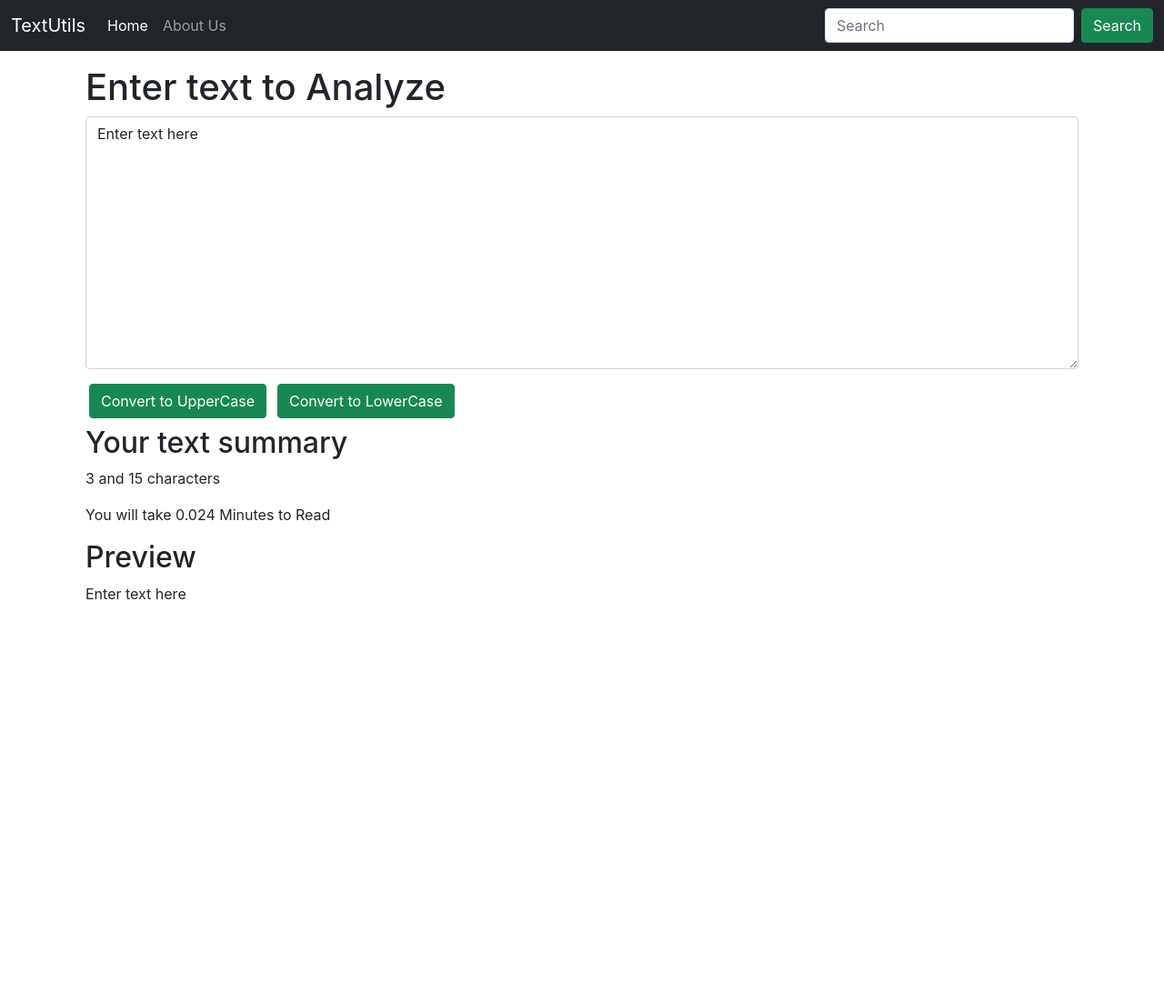
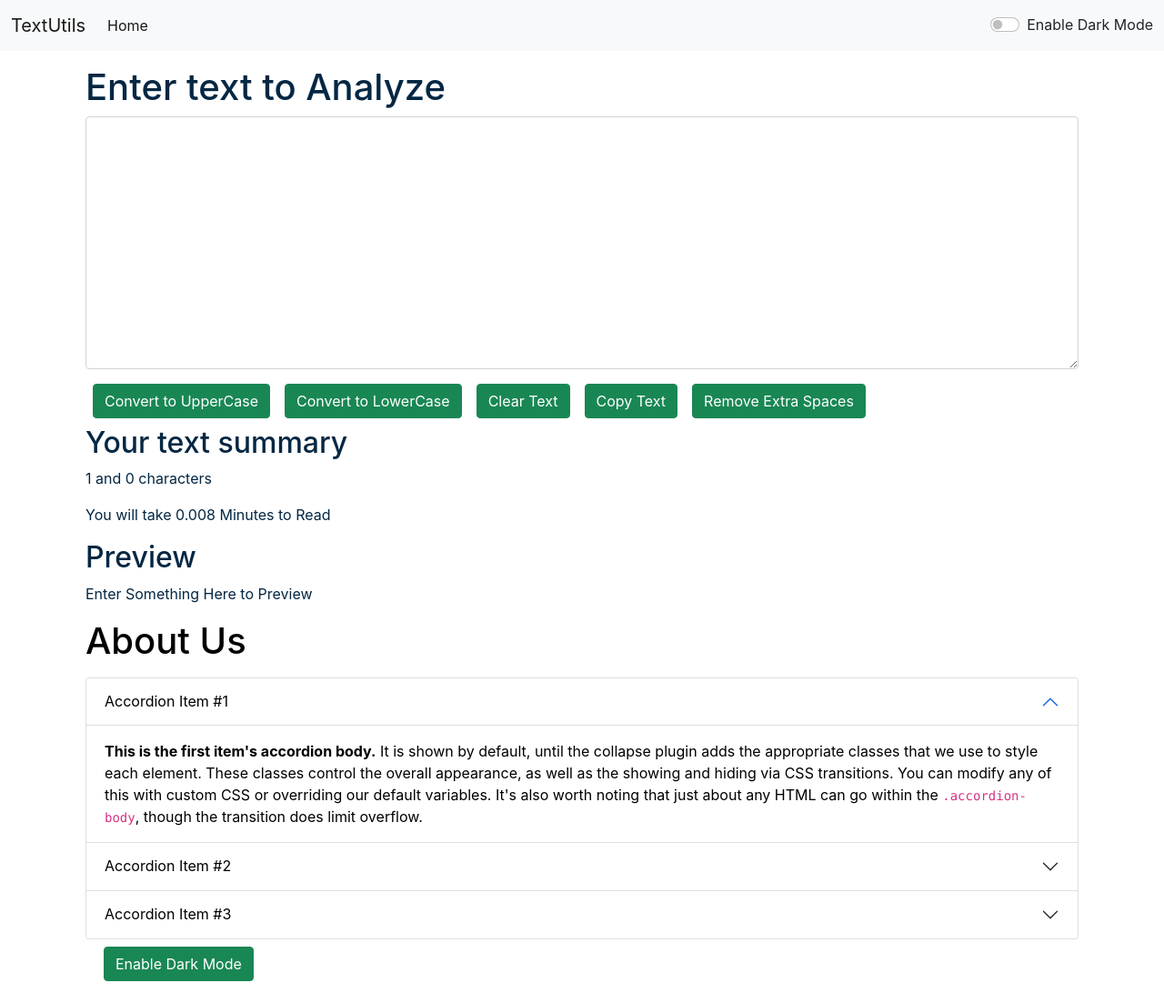
Before and after one commit to shrutinarad16/TextUtils, a React (Create React App) app: page / in a window 1280 px wide. Shown: the whole page at 91% size. Before the commit the page ends 800 px from the top, so only its background shows below. Built offline with nearby package versions, Linux system fonts and the light colour scheme.

Commit message:
Dark Mode Added Successfully

```diff
--- a/src/App.js
+++ b/src/App.js
@@ -1,12 +1,30 @@
 import Navbar from './components/Navbar';
+import About from './components/About';
 import TextForm from './components/TextForm';
+import React, { useState } from 'react';
 
 function App() {
+  const [mode, setMode] = useState('light'); // whether dark mode is enabled or not
+
+  const toggleMode = ()=>{
+    if(mode === 'dark')
+    {
+    setMode('light')
+    document.body.style.backgroundColor = 'white'
+    }
+    else
+    {
+      setMode('dark')
+      document.body.style.backgroundColor = '#042743'
+    }
+
+  }
   return (
     <>
-<Navbar title = "TextUtils" aboutText = "About Us" />
+<Navbar title = "TextUtils" mode ={mode} toggleMode={toggleMode}/>
 <div className="container my-3">
-<TextForm heading = "Enter text to Analyze"/>
+<TextForm heading = "Enter text to Analyze" mode={mode}/>
+<About/>
 </div>
 
     </>
--- /dev/null
+++ b/src/components/About.js
@@ -0,0 +1,129 @@
+import React , {useState} from "react";
+
+export default function About() {
+    const [myStyle, setMyStyle] = useState({
+        color: "black",
+        backgroundColor: "white"
+    })
+    const [btnText, setBtnText] = useState("Enable Dark Mode")
+
+    const toggleStyle = () => {
+        if (myStyle.color === "black") {
+            setMyStyle({
+                color: "white",
+                backgroundColor: "black"
+            })
+            setBtnText("Enable Light Mode")
+        } else {
+            setMyStyle({
+                color: "black",
+                backgroundColor: "white",
+                border: "1px solid white"
+            })
+            setBtnText("Enable Dark Mode")
+        }
+    }
+  return (
+    <div className="container" style={myStyle}>
+    <h1 className="my-3">About Us</h1>
+      <div className="accordion " id="accordionExample">
+        <div className="accordion-item">
+          <h2 className="accordion-header" id="headingOne">
+            <button
+              className="accordion-button" style={myStyle}
+              type="button"
+              data-bs-toggle="collapse"
+              data-bs-target="#collapseOne"
+              aria-expanded="true"
+              aria-controls="collapseOne"
+            >
+              Accordion Item #1
+            </button>
+          </h2>
+          <div
+            id="collapseOne"
+            className="accordion-collapse collapse show"
+            aria-labelledby="headingOne"
+            data-bs-parent="#accordionExample"
+          >
+            <div className="accordion-body" style={myStyle}>
+              <strong>This is the first item's accordion body.</strong> It is
+              shown by default, until the collapse plugin adds the appropriate
+              classes that we use to style each element. These classes control
+              the overall appearance, as well as the showing and hiding via CSS
+              transitions. You can modify any of this with custom CSS or
+              overriding our default variables. It's also worth noting that just
+              about any HTML can go within the <code>.accordion-body</code>,
+              though the transition does limit overflow.
+            </div>
+          </div>
+        </div>
+        <div className="accordion-item" style={myStyle}>
+          <h2 className="accordion-header" id="headingTwo">
+            <button
+              className="accordion-button collapsed" style={myStyle}
+              type="button"
+              data-bs-toggle="collapse"
+              data-bs-target="#collapseTwo"
+              aria-expanded="false"
+              aria-controls="collapseTwo"
+            >
+              Accordion Item #2
+            </button>
+          </h2>
+          <div
+            id="collapseTwo"
+            className="accordion-collapse collapse"
+            aria-labelledby="headingTwo"
+            data-bs-parent="#accordionExample"
+          >
+            <div className="accordion-body" style={myStyle}>
+              <strong>This is the second item's accordion body.</strong> It is
+              hidden by default, until the collapse plugin adds the appropriate
+              classes that we use to style each element. These classes control
+              the overall appearance, as well as the showing and hiding via CSS
+              transitions. You can modify any of this with custom CSS or
+              overriding our default variables. It's also worth noting that just
+              about any HTML can go within the <code>.accordion-body</code>,
+              though the transition does limit overflow.
+            </div>
+          </div>
+        </div>
+        <div className="accordion-item" style={myStyle}>
+          <h2 className="accordion-header" id="headingThree">
+            <button
+              className="accordion-button collapsed" style={myStyle}
+              type="button"
+              data-bs-toggle="collapse"
+              data-bs-target="#collapseThree"
+              aria-expanded="false"
+              aria-controls="collapseThree"
+            >
+              Accordion Item #3
+            </button>
+          </h2>
+          <div
+            id="collapseThree"
+            className="accordion-collapse collapse"
+            aria-labelledby="headingThree"
+            data-bs-parent="#accordionExample"
+          >
+            <div className="accordion-body" style={myStyle}>
+              <strong>This is the third item's accordion body.</strong> It is
+              hidden by default, until the collapse plugin adds the appropriate
+              classes that we use to style each element. These classes control
+              the overall appearance, as well as the showing and hiding via CSS
+              transitions. You can modify any of this with custom CSS or
+              overriding our default variables. It's also worth noting that just
+              about any HTML can go within the <code>.accordion-body</code>,
+              though the transition does limit overflow.
+            </div>
+          </div>
+        </div>
+      </div>
+      <div className="container">
+      <button onClick = {toggleStyle} type = "button" className=" btn btn-success my-2 mx-2">{btnText}</button>
+      </div>
+    </div>
+  );
+}
--- a/src/components/Navbar.js
+++ b/src/components/Navbar.js
@@ -1,35 +1,79 @@
-import React from 'react';
-import PropTypes from 'prop-types'
+import React from "react";
+import PropTypes from "prop-types";
 
 export default function Navbar(props) {
   return (
-<nav className="navbar navbar-expand-lg navbar-dark bg-dark">
+    <nav
+      className={`navbar navbar-expand-lg navbar-${props.mode} bg-${props.mode}`}
+    >
       <div className="container-fluid">
-    <a className="navbar-brand" href="/">{props.title}</a>
-    <button className="navbar-toggler" type="button" data-bs-toggle="collapse" data-bs-target="#navbarSupportedContent" aria-controls="navbarSupportedContent" aria-expanded="false" aria-label="Toggle navigation">
+        <a className="navbar-brand" href="/">
+          {props.title}
+        </a>
+        <button
+          className="navbar-toggler"
+          type="button"
+          data-bs-toggle="collapse"
+          data-bs-target="#navbarSupportedContent"
+          aria-controls="navbarSupportedContent"
+          aria-expanded="false"
+          aria-label="Toggle navigation"
+        >
           <span className="navbar-toggler-icon"></span>
         </button>
         <div className="collapse navbar-collapse" id="navbarSupportedContent">
           <ul className="navbar-nav me-auto mb-2 mb-lg-0">
             <li className="nav-item">
-          <a className="nav-link active" aria-current="page" href="/">Home</a>
+              <a className="nav-link active" aria-current="page" href="/">
+                Home
+              </a>
             </li>
             <li className="nav-item">
-          <a className="nav-link" href="/">{props.aboutText}</a>
+              <a className="nav-link" href="/">
+                {props.aboutText}
+              </a>
             </li>
           </ul>
-      <form className="d-flex">
-        <input className="form-control me-2" type="search" placeholder="Search" aria-label="Search"  />
-        <button className="btn btn-success" type="submit">Search</button>
-      </form>
+          {/* <form className="d-flex">
+            <input
+              className="form-control me-2"
+              type="search"
+              placeholder="Search"
+              aria-label="Search"
+            />
+            <button className="btn btn-success" type="submit">
+              Search
+            </button>
+          </form> */}
+          <div
+            className={`form-check form-switch text-${
+              props.mode === "light" ? "dark" : "light"
+            }`}
+          >
+            <input
+              className="form-check-input"
+              onClick={props.toggleMode}
+              type="checkbox"
+              id="flexSwitchCheckDefault"
+            />
+            <label
+              className="form-check-label"
+              htmlform="flexSwitchCheckDefault"
+            >
+              Enable Dark Mode
+            </label>
+          </div>
         </div>
       </div>
     </nav>
-
-  )
+  );
 }
 
 Navbar.propTypes = {
   title: PropTypes.string.isRequired,
-     aboutText: PropTypes.string.isRequired
-}
+  aboutText: PropTypes.string.isRequired,
+};
+Navbar.defaultProps = {
+  title: "Set Title Here",
+  aboutText: "About",
+};
--- a/src/components/TextForm.js
+++ b/src/components/TextForm.js
@@ -5,38 +5,73 @@ export default function TextForm(props) {
     console.log("Uppercase was clicked" + text);
     let newText = text.toUpperCase();
     setText(newText);
-    }
+  };
   const handleLowerClick = () => {
     console.log("Lowercase was clicked" + text);
     let LowerText = text.toLowerCase();
     setText(LowerText);
-    }
+  };
+  const handleClearText = () => {
+    console.log("Clear Text was clicked");
+    let clearText = text.replace(/./g, "");
+    setText(clearText);
+  };
   const handleOnChange = (event) => {
     console.log("On Change");
     setText(event.target.value);
-    }
+  };
+  const handleCopy = () => {
+    console.log("I am copy");
+    let text = document.getElementById("myBox");
+    text.select();
+    //text.setSelectionRange(0, 9999);
+    navigator.clipboard.writeText(text.value);
+    alert("Text Copied");
+  };
+  const handleExtraSpaces = () => {
+    console.log("Extra spaces were clicked");
+    let newText = text.split(/[ ]+/);
+    setText(newText.join(" "));
+  };
 
-    const [text, setText] = useState("Enter text here");
+  const [text, setText] = useState("");
   return (
     <>
-    <div className = "container">
+      <div className="container" style={{color: props.mode === 'dark' ? 'white' : '#042743'}}>
         <h1>{props.heading}</h1>
         <div className="mb-3">
           <textarea
             className="form-control"
-          value = {text} onChange={handleOnChange} id="myBox"
+            value={text}
+            onChange={handleOnChange} style={{backgroundColor: props.mode === 'light' ? 'white' : 'grey', color: props.mode === 'dark' ? 'white' : '#042743'}}
+            id="myBox"
             rows="11"
           ></textarea>
         </div>
-      <button className="btn btn-success mx-1" onClick={handleUpClick}>Convert to UpperCase</button>
-      <button className="btn btn-success mx-2" onClick={handleLowerClick}>Convert to LowerCase</button>
+        <button className="btn btn-success mx-2" onClick={handleUpClick}>
+          Convert to UpperCase
+        </button>
+        <button className="btn btn-success mx-2" onClick={handleLowerClick}>
+          Convert to LowerCase
+        </button>
+        <button className="btn btn-success mx-2" onClick={handleClearText}>
+          Clear Text
+        </button>
+        <button className="btn btn-success mx-2" onClick={handleCopy}>
+          Copy Text
+        </button>
+        <button className="btn btn-success mx-2" onClick={handleExtraSpaces}>
+          Remove Extra Spaces
+        </button>
       </div>
-    <div className="container my-2">
+      <div className="container my-2"style={{color: props.mode === 'dark' ? 'white' : '#042743'}}>
         <h2>Your text summary</h2>
-        <p>{text.split(" ").length} and {text.length} characters</p>
-        <p>You will take {0.008 *text.split(" ").length} Minutes to Read</p>
+        <p>
+          {text.split(" ").length} and {text.length} characters
+        </p>
+        <p>You will take {0.008 * text.split(" ").length} Minutes to Read</p>
         <h2>Preview</h2>
-        <p>{text}</p>
+        <p>{text.length>0?text:"Enter Something Here to Preview"}</p>
       </div>
     </>
   );
```
Lines whose indentation alone changed are shown as unchanged.
